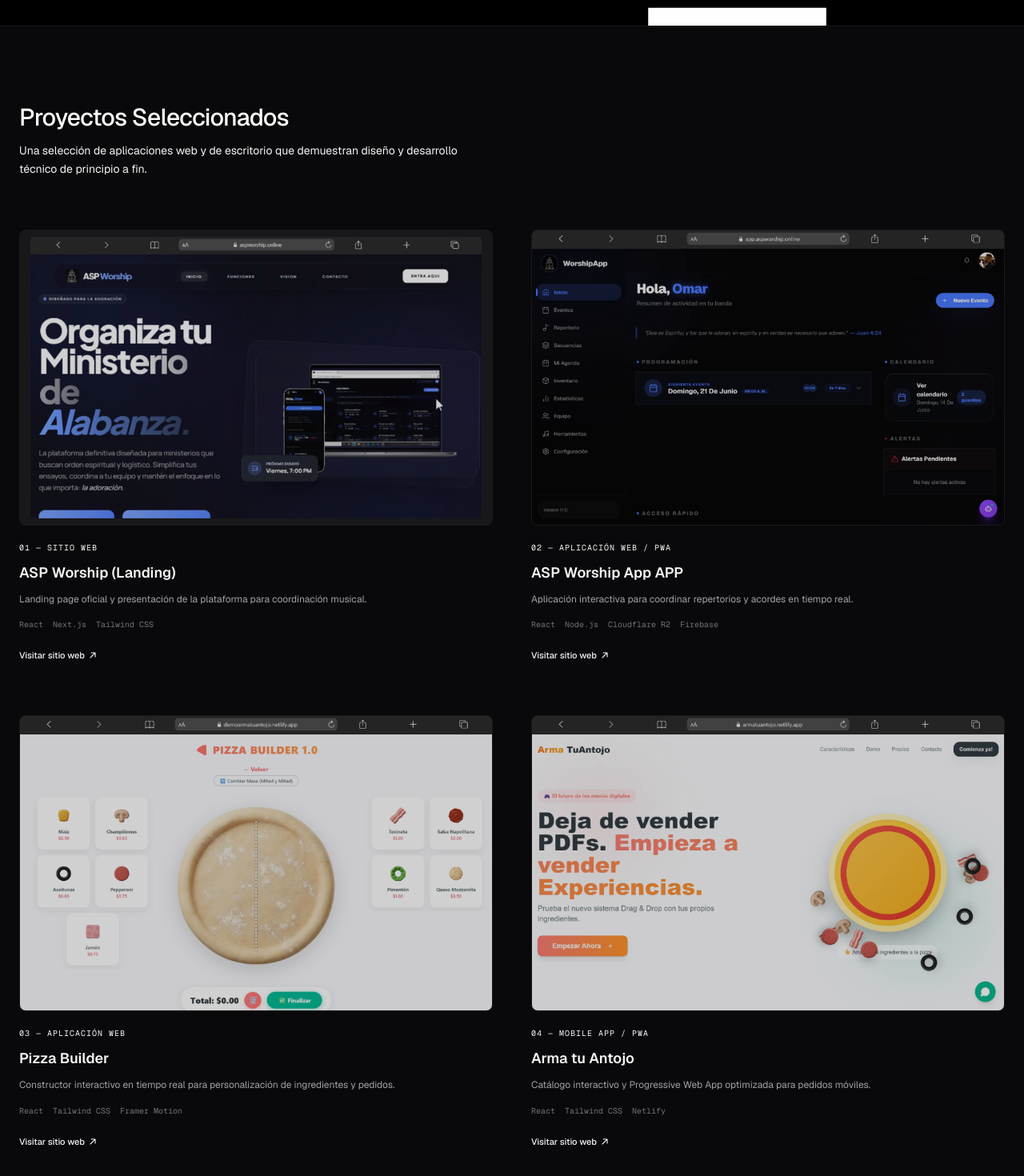
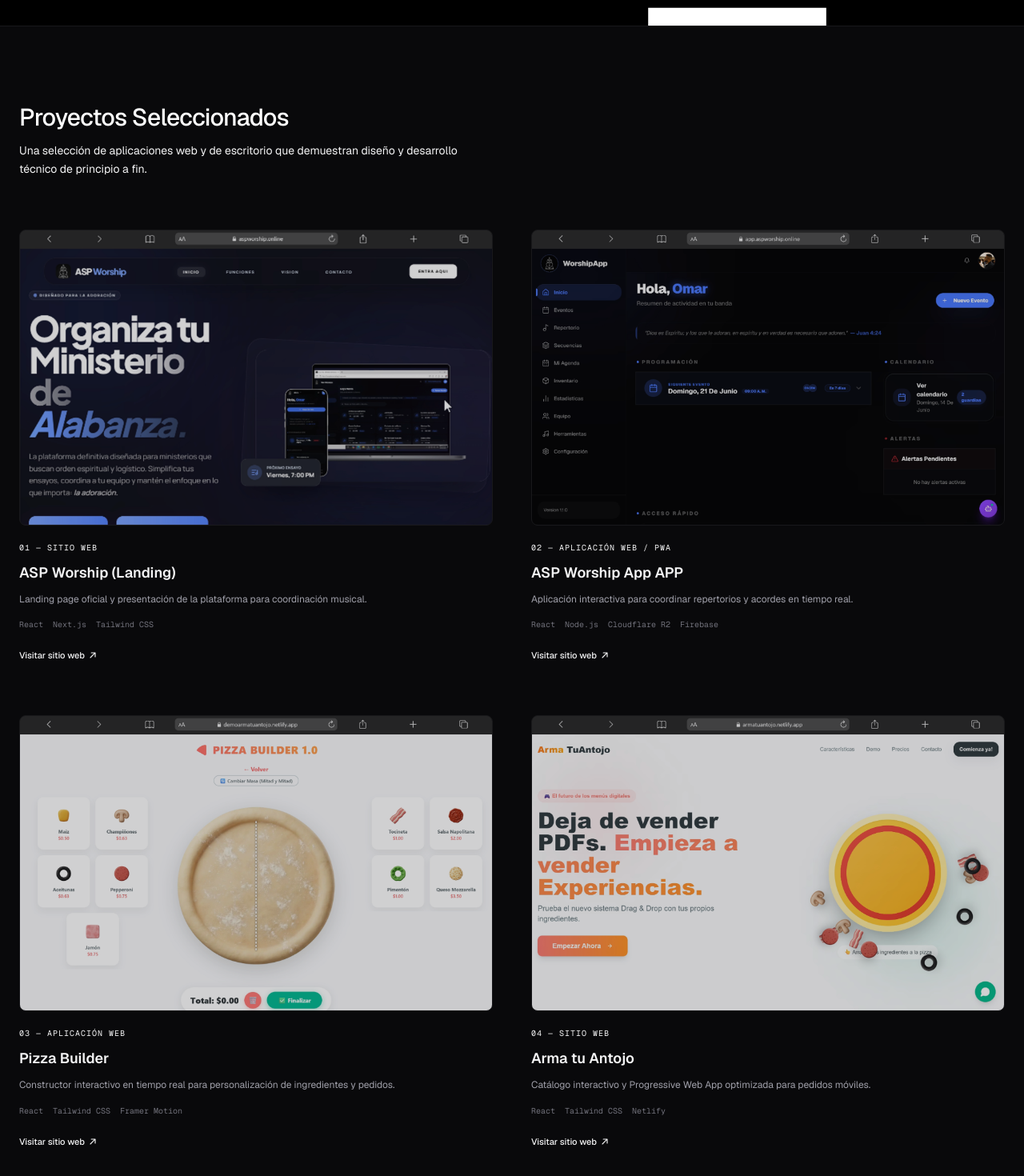
Before and after one commit to omarapp19/Portafolio, a Next.js app: page / in a window 1280 px wide. Shown: the part 768-2238 px from the top of the page at 80% size. Built offline with nearby package versions, Linux system fonts and the light colour scheme.

Commit message:
feat: add Projects section component with interactive project gallery

```diff
--- a/src/components/Projects.tsx
+++ b/src/components/Projects.tsx
@@ -59,7 +59,7 @@
     },
     {
       id: "04",
-      category: "MOBILE APP / PWA",
+      category: "SITIO WEB",
       title: "Arma tu Antojo",
       description: "Catálogo interactivo y Progressive Web App optimizada para pedidos móviles.",
       image: "/projects/armatuantojo-v2.png",
@@ -142,11 +142,7 @@
                   alt={project.title}
                   fill
                   sizes="(max-width: 768px) 100vw, 45vw"
-                  className={`${
-                    project.objectFit === "contain"
-                      ? "object-contain p-2"
-                      : "object-cover object-top"
-                  } opacity-80 group-hover:opacity-95 group-hover:scale-[1.01] transition-all duration-500 ease-out`}
+                  className="object-cover object-top opacity-80 group-hover:opacity-95 group-hover:scale-[1.01] transition-all duration-500 ease-out"
                 />
               </div>
 
```
